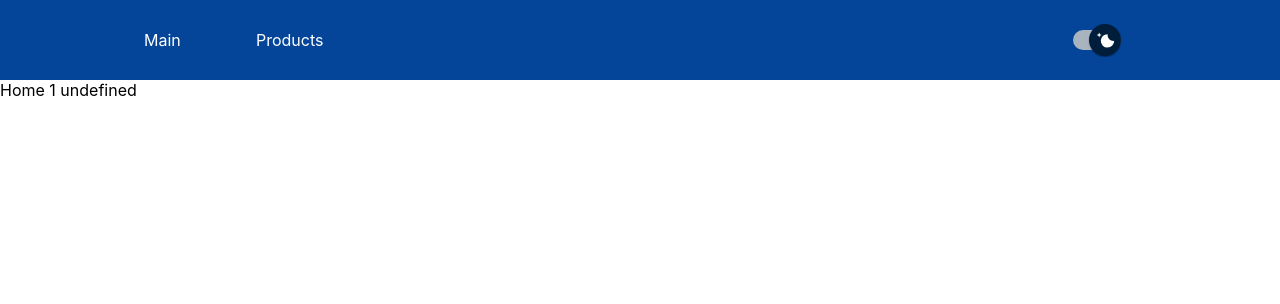
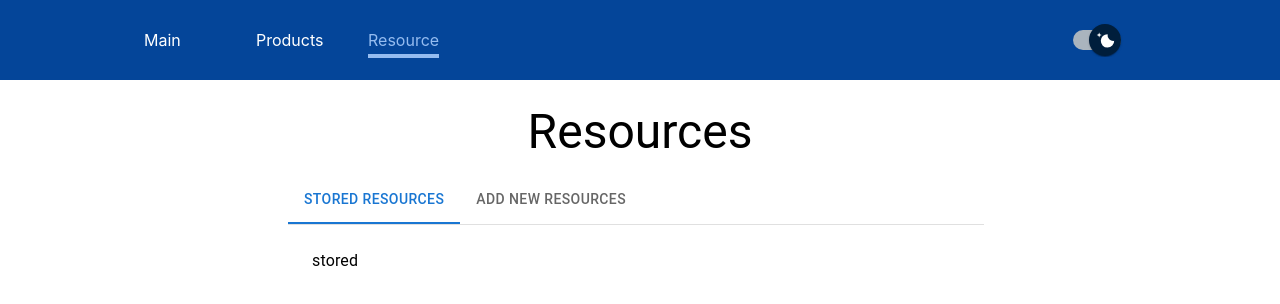
Before and after one commit to TornikeZhizhi/React-Sum, a React (Create React App) app in the folder react-sum/: page /resource in a window 1280 px wide. Shown: the top 304 px of the page. Built offline with nearby package versions, Linux system fonts and the light colour scheme; no server answers.

Commit message:
add resources component only

```diff
--- a/react-sum/src/App.js
+++ b/react-sum/src/App.js
@@ -5,6 +5,7 @@ import ProductDetail from "./Components/Producets/ProductDetail";
 import Home from "./Home/Home";
 import HeaderSwitchContext from "./ContextApi/HeaderSwitcherContext";
 import ProductsContext from "./ContextApi/ProductsContext";
+import ResourcesMain from "./Components/Resources/ResourcesMain";
 
 
 
@@ -22,6 +23,9 @@ function App() {
           <Header></Header>
 
           <Switch>
+          <Route path="/resource" exact>
+              <ResourcesMain></ResourcesMain>
+            </Route>
             <Route path="/products" exact>
               <Products></Products>
             </Route>
--- a/react-sum/src/BaceLayout/Header.js
+++ b/react-sum/src/BaceLayout/Header.js
@@ -15,6 +15,7 @@ const Header = () => {
                 <ul>
                     <li><NavLink exact activeClassName={classes.active} to="/">Main</NavLink></li>
                     <li><NavLink activeClassName={classes.active} to="/products">Products</NavLink></li>
+                    <li><NavLink activeClassName={classes.active} to="/resource">Resource</NavLink></li>
                 </ul>
                 <DayNightSwitcher></DayNightSwitcher>
             </nav>
--- a/react-sum/src/Components/Producets/Products.js
+++ b/react-sum/src/Components/Producets/Products.js
@@ -12,7 +12,7 @@ import {ProductsTheme} from "../../ContextApi/ProductsContext.js"
 const Products = () => {
 
     const ctx = useContext(ProductsTheme);
-    console.log(ctx)
+    // console.log(ctx)
 
     return (
         <>
--- /dev/null
+++ b/react-sum/src/Components/Resources/AddNewResources.js
@@ -0,0 +1,36 @@
+import React, { useState } from "react";
+import Box from '@mui/material/Box';
+import TextField from '@mui/material/TextField';
+import TextareaAutosize from '@mui/material/TextareaAutosize';
+import { borderColor } from "@mui/system";
+import Button from '@mui/material/Button';
+const AddNewResources = ()=>{
+
+    const [name, setName] = useState("");
+    const [age, setAge] = useState("");
+    const [text, setText] = useState("");
+
+    return (
+        <Box
+          component="form"
+          sx={{
+            '& > :not(style)': { m: 1, width: '25ch' },
+          }}
+          noValidate
+          autoComplete="off"
+        >
+          <TextField id="outlined-basic" label="Name" variant="outlined" type="text" />
+          <TextField label="Age" variant="filled"  id="outlined-number" type="number"/>
+          <TextareaAutosize
+            aria-label="empty textarea"
+            placeholder="Empty"
+            style={{ width: "100%", height:"200px",resize:"none",borderRadius:"5px",
+            borderColor:"#ccc",outline:"none", padding:"10px" }}
+            />
+            <Button variant="contained">Add Resources</Button>
+        </Box>
+      );
+
+}
+
+export default AddNewResources;
--- /dev/null
+++ b/react-sum/src/Components/Resources/ResourcesMain.js
@@ -0,0 +1,83 @@
+import React from "react";
+import PropTypes from 'prop-types';
+import Tabs from '@mui/material/Tabs';
+import Tab from '@mui/material/Tab';
+import Typography from '@mui/material/Typography';
+import Box from '@mui/material/Box';
+import { Container } from '@mui/material';
+import Grid from '@mui/material/Grid';
+import StoredResource from "./StoredResources";
+import AddNewResources from "./AddNewResources";
+
+
+function TabPanel(props) {
+  const { children, value, index, ...other } = props;
+
+  return (
+    <div
+      role="tabpanel"
+      hidden={value !== index}
+      id={`simple-tabpanel-${index}`}
+      aria-labelledby={`simple-tab-${index}`}
+      {...other}
+    >
+      {value === index && (
+        <Box sx={{ p: 3 }}>
+          <Typography>{children}</Typography>
+        </Box>
+      )}
+    </div>
+  );
+}
+
+TabPanel.propTypes = {
+  children: PropTypes.node,
+  index: PropTypes.number.isRequired,
+  value: PropTypes.number.isRequired,
+};
+
+function a11yProps(index) {
+  return {
+    id: `simple-tab-${index}`,
+    'aria-controls': `simple-tabpanel-${index}`,
+  };
+}
+
+const ResourcesMain = (props) => {
+
+
+    const [value, setValue] = React.useState(0);
+
+    const handleChange = (event, newValue) => {
+      setValue(newValue);
+    };
+
+    return (
+        <Container p={10}>
+            <Typography variant="h3" m={3} style={{textAlign:"center"}}>Resources</Typography>
+            <Box sx={{ flexGrow: 1,borderRadius:"5px" }}>
+                <Grid container spacing={1}>
+                    <Box sx={{ width: '60%', margin:"0 auto" }}>
+                        <Box sx={{ borderBottom: 1, borderColor: 'divider' }}>
+                        <Tabs value={value} onChange={handleChange} aria-label="basic tabs example">
+                            <Tab label="Stored Resources" {...a11yProps(0)} />
+                            <Tab label="Add New Resources" {...a11yProps(1)} />
+                        </Tabs>
+                        </Box>
+                        <TabPanel value={value} index={0}>
+                            <StoredResource></StoredResource>
+                        </TabPanel>
+                        <TabPanel value={value} index={1}>
+                            <AddNewResources></AddNewResources>
+                        </TabPanel>
+                    </Box>
+                </Grid>
+            </Box>
+            <Box mb={20}></Box>
+        </Container>
+    );
+
+}
+
+
+export default ResourcesMain;
--- /dev/null
+++ b/react-sum/src/Components/Resources/StoredResources.js
@@ -0,0 +1,10 @@
+import React from "react";
+
+
+const StoredResource = ()=>{
+
+    return "stored"
+
+}
+
+export default StoredResource;
```
